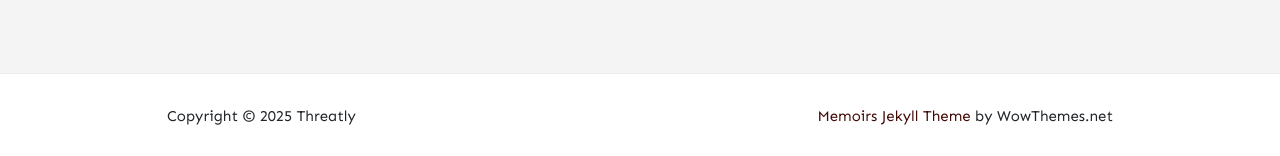
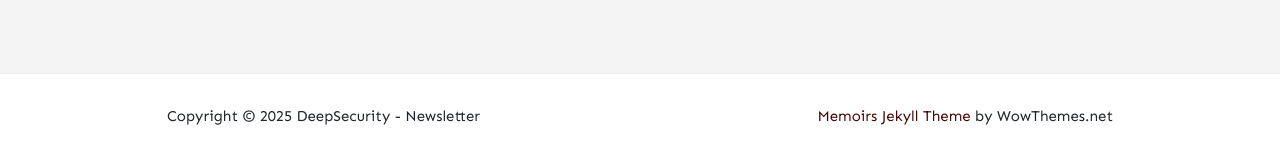
Before and after one commit to deepsecurity-pe/newsletterdeep, a Jekyll site: the page built from index.html, in a window 1280 px wide. Shown: the part 2224-2380 px from the top of the page. Built offline with Jekyll 4.4.1, drawn with Linux system fonts in a browser that asks for light colours; nearby versions of some CDN libraries; the list of posts is cut into pages by our own code; comment, search, counter and statistics services are not loaded.

Commit message:
Update _config.yml

```diff
--- a/_config.yml
+++ b/_config.yml
@@ -1,6 +1,6 @@
 # Site
-name: "Threatly"
-title: "Threatly"
+name: "DeepSecurity - Newsletter"
+title: "DeepSecurity NewsLetter"
 description: "Tu radar de Ciberseguridad, en español."
 logo: 'assets/images/logo_foot.png'
 logo_foot: 'assets/images/logo_foot.png'
@@ -8,7 +8,7 @@
 baseurl: /
 google_analytics: 'UA-xxxxxxxx-1'
 disqus: 'demowebsite'
-mailchimp-list: 'https://wowthemes.us11.list-manage.com/subscribe/post?u=8aeb20a530e124561927d3bd8&amp;id=8c3d2d214b'
+mailchimp-list: 'https://wowthemes.us11.list-manage.com/'
 include: ["_pages"]
 permalink: /:title/
 email: wowthemesnet@gmail.com
```
